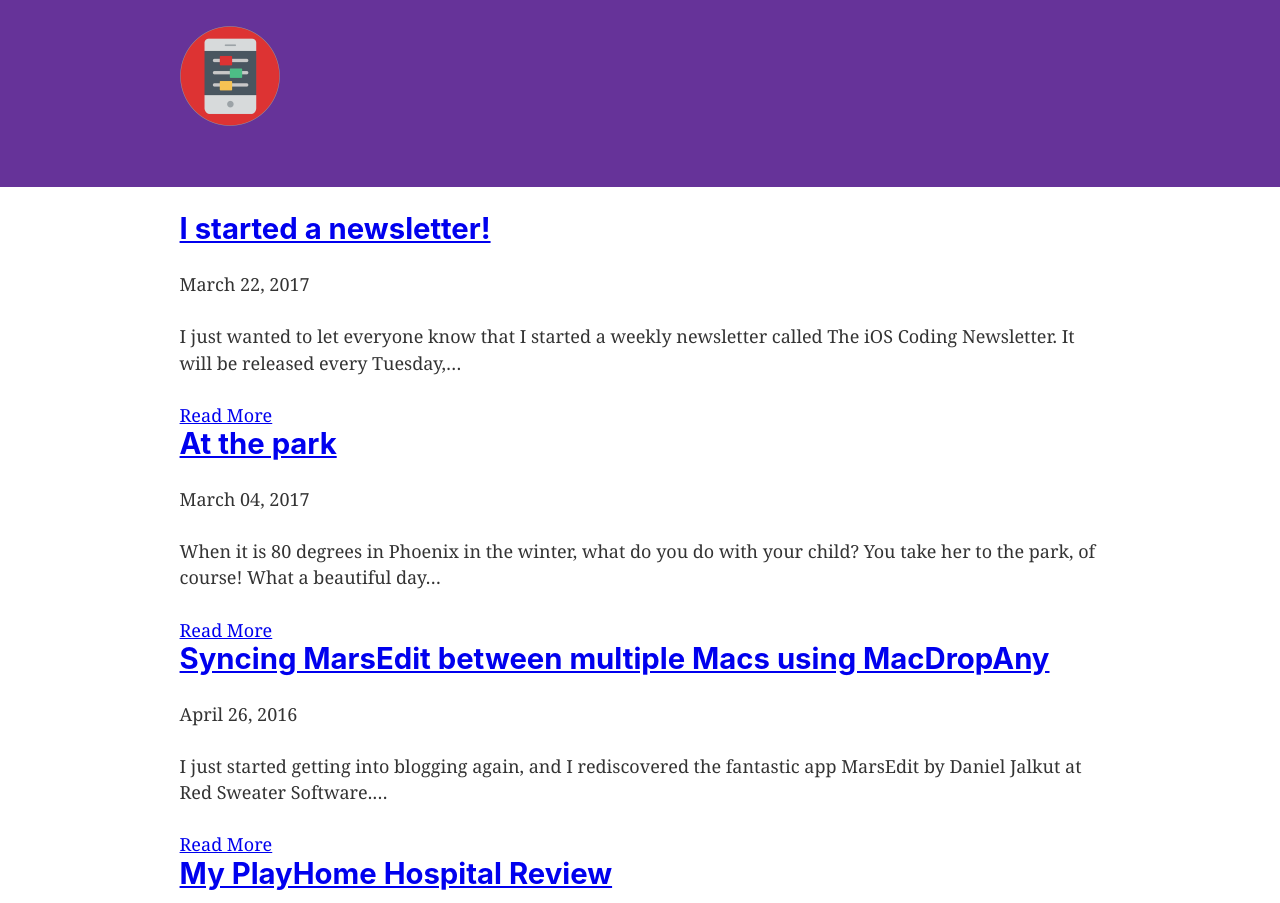
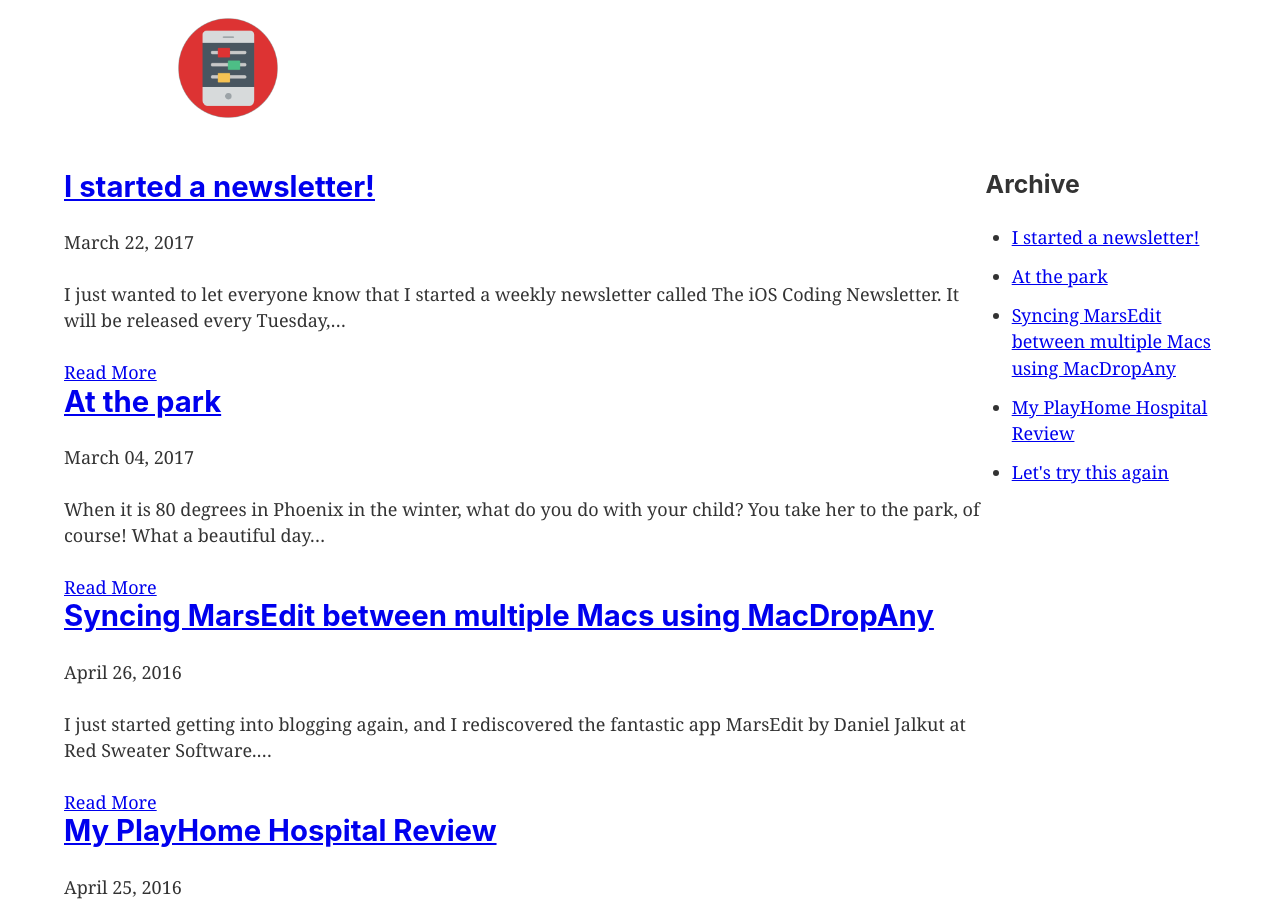
Before and after one commit to barrymcgee/michael-henry-blog, a Gatsby site: page / in a window 1280 px wide. Shown: the top 903 px of the page. Built offline with nearby package versions, Linux system fonts and the light colour scheme; Gatsby itself is replaced by a stand-in of ours.

Commit message:
Add styled components

```diff
--- a/gatsby-config.js
+++ b/gatsby-config.js
@@ -15,6 +15,7 @@ module.exports = {
     },
     `gatsby-transformer-sharp`,
     `gatsby-plugin-sharp`,
+    `gatsby-plugin-styled-components`,
     {
       resolve: `gatsby-plugin-manifest`,
       options: {
--- a/package.json
+++ b/package.json
@@ -5,19 +5,22 @@
   "version": "0.1.0",
   "author": "Kyle Mathews <mathews.kyle@gmail.com>",
   "dependencies": {
+    "babel-plugin-styled-components": "^1.10.0",
     "gatsby": "^2.0.91",
     "gatsby-image": "^2.0.26",
     "gatsby-plugin-manifest": "^2.0.13",
     "gatsby-plugin-offline": "^2.0.21",
     "gatsby-plugin-react-helmet": "^3.0.2",
     "gatsby-plugin-sharp": "^2.0.17",
+    "gatsby-plugin-styled-components": "^3.0.4",
     "gatsby-source-filesystem": "^2.0.16",
     "gatsby-transformer-remark": "^2.2.0",
     "gatsby-transformer-sharp": "^2.1.10",
     "prop-types": "^15.6.2",
     "react": "^16.6.3",
     "react-dom": "^16.6.3",
-    "react-helmet": "^5.2.0"
+    "react-helmet": "^5.2.0",
+    "styled-components": "^4.1.3"
   },
   "keywords": [
     "gatsby"
--- a/src/components/archive.js
+++ b/src/components/archive.js
@@ -3,9 +3,10 @@ import { StaticQuery, graphql, Link } from 'gatsby';
 
 const ARCHIVE_POST_QUERY = graphql`
   query BlogPostArchive {
-    allMarkdownRemark(limit: 5, sort: {
-    fields: [frontmatter___date], order: DESC
-  }) {
+    allMarkdownRemark(
+      limit: 5
+      sort: { fields: [frontmatter___date], order: DESC }
+    ) {
       edges {
         node {
           frontmatter {
@@ -35,11 +36,6 @@ const Archive = () => (
             ))}
           </ul>
         </aside>
-        <footer>
-          © {new Date().getFullYear()}, Built with
-          {` `}
-          <a href="https://www.gatsbyjs.org">Gatsby</a>
-        </footer>
       </>
     )}
   />
--- a/src/components/header.js
+++ b/src/components/header.js
@@ -1,23 +1,27 @@
 import { Link } from 'gatsby';
 import PropTypes from 'prop-types';
 import React from 'react';
+import styled from 'styled-components';
 
-import siteIcon from '../images/Newsletter-logo.png';
+import siteIcon from '../images/logo.png';
+
+const HeaderWrapper = styled.div`
+  background: #fff;
+  margin-bottom: 1.45rem;
+  img {
+    margin-bottom: 0;
+  }
+`;
+
+const HeaderContainer = styled.div`
+  margin: 0 auto;
+  max-width: 960px;
+  padding: 1rem;
+`;
 
 const Header = ({ siteTitle }) => (
-  <div
-    style={{
-      background: `rebeccapurple`,
-      marginBottom: `1.45rem`,
-    }}
-  >
-    <div
-      style={{
-        margin: `0 auto`,
-        maxWidth: 960,
-        padding: `1.45rem 1.0875rem`,
-      }}
-    >
+  <HeaderWrapper>
+    <HeaderContainer>
       <h1 style={{ margin: 0 }}>
         <Link
           to="/"
@@ -26,11 +30,11 @@ const Header = ({ siteTitle }) => (
             textDecoration: `none`,
           }}
         >
-          <img style={{ width: '100px' }} src={siteIcon} alt="Gatsby Icon" />
+          <img style={{ width: '100px' }} src={siteIcon} alt="Logo" />
         </Link>
       </h1>
-    </div>
-  </div>
+    </HeaderContainer>
+  </HeaderWrapper>
 );
 
 Header.propTypes = {
--- a/src/components/layout.js
+++ b/src/components/layout.js
@@ -1,10 +1,19 @@
 import React from 'react';
 import PropTypes from 'prop-types';
 import { StaticQuery, graphql } from 'gatsby';
+import styled from 'styled-components';
 
 import Header from './header';
 import Archive from './archive';
+import Footer from './footer';
 import './layout.css';
+
+const MainLayout = styled.main`
+  max-width: 90%;
+  margin: 0 auto;
+  display: grid;
+  grid-template-columns: 4fr 1fr;
+`;
 
 const Layout = ({ children }) => (
   <StaticQuery
@@ -24,22 +33,11 @@ const Layout = ({ children }) => (
           siteTitle={data.site.siteMetadata.title}
           siteDescription={data.site.siteMetadata.description}
         />
-        <div
-          style={{
-            margin: `0 auto`,
-            maxWidth: 960,
-            padding: `0px 1.0875rem 1.45rem`,
-            paddingTop: 0,
-          }}
-        >
-          {children}
-          <footer>
-            © {new Date().getFullYear()}, Built with
-            {` `}
-            <a href="https://www.gatsbyjs.org">Gatsby</a>
-          </footer>
-        </div>
-        <Archive />
+        <MainLayout>
+          <div>{children}</div>
+          <Archive />
+        </MainLayout>
+        <Footer />
       </>
     )}
   />
--- a/src/pages/index.js
+++ b/src/pages/index.js
@@ -2,8 +2,6 @@ import React from 'react';
 import { Link } from 'gatsby';
 
 import Layout from '../components/layout';
-import Image from '../components/image';
-import SEO from '../components/seo';
 import Listing from '../components/listing';
 
 const IndexPage = () => (
```
Also changed, not shown: src/images/Newsletter-logo.png (deleted), 1 other file.
